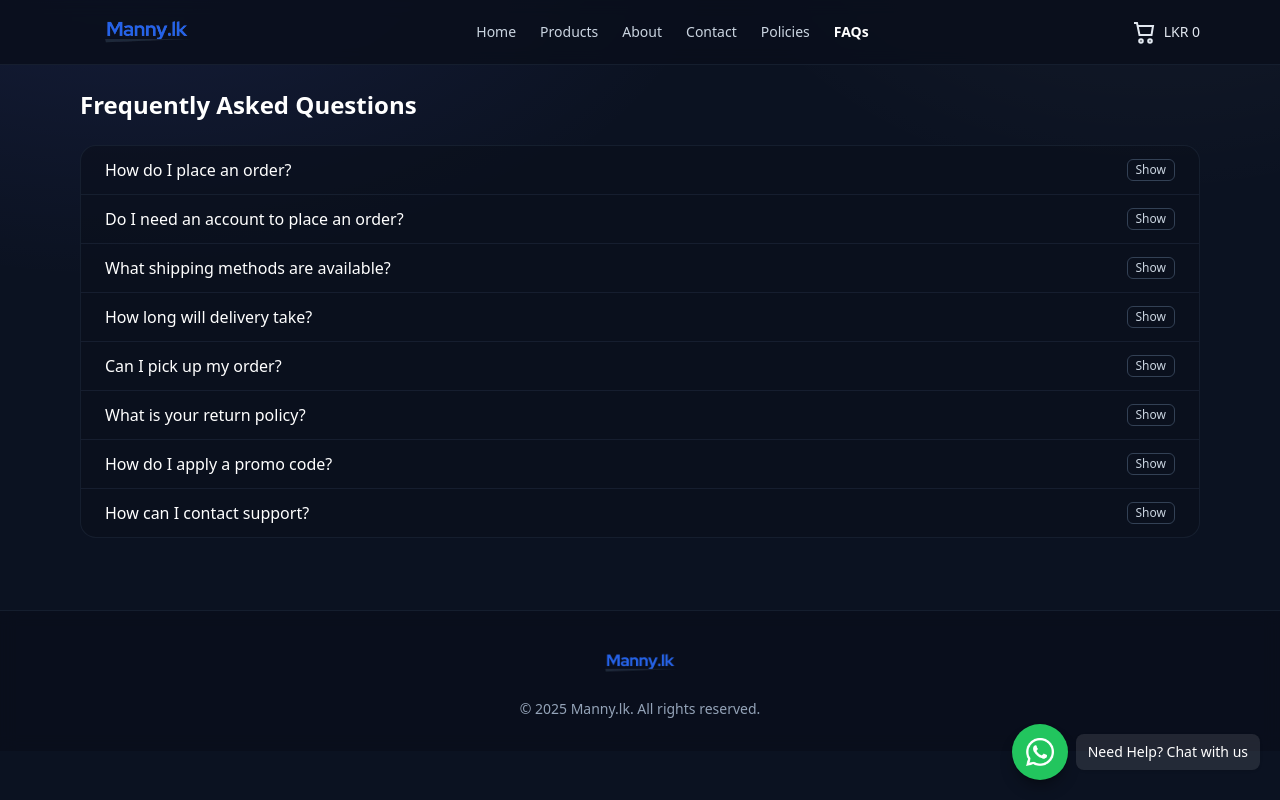
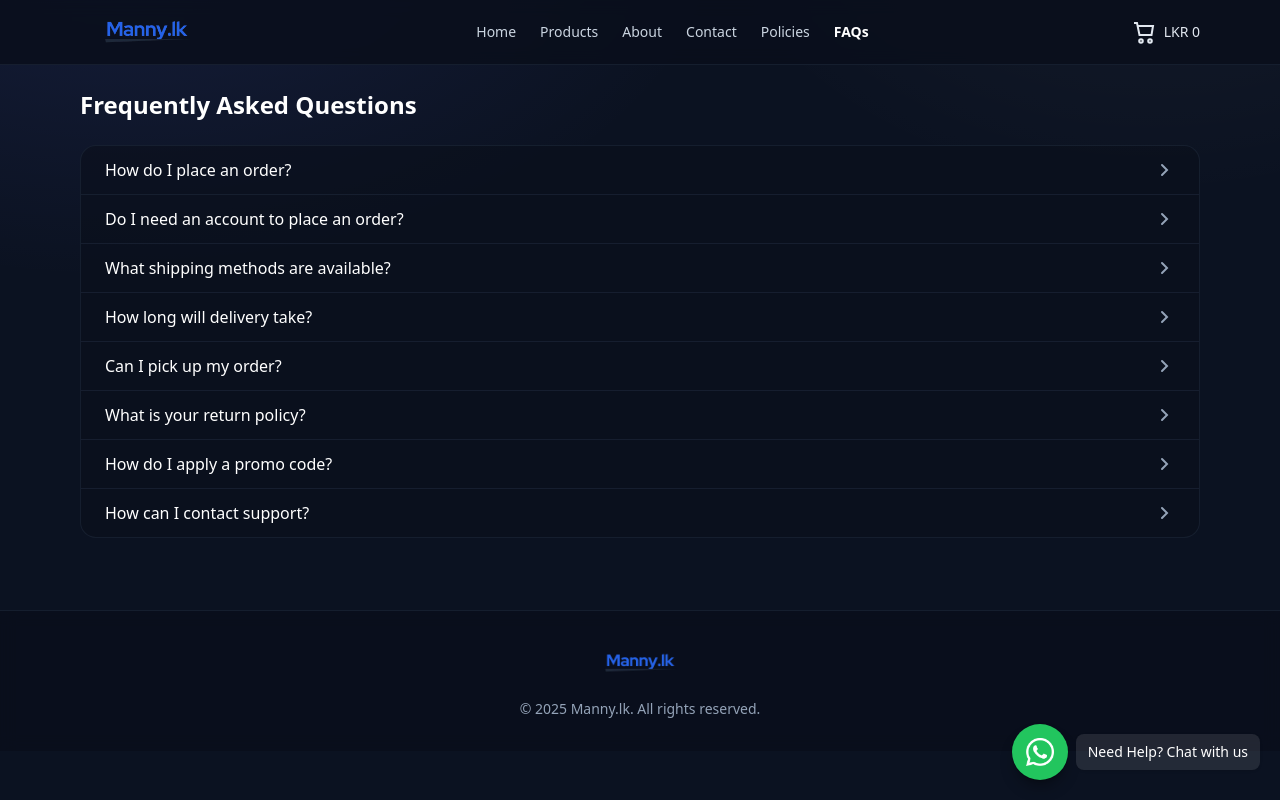
Before and after one commit to UdUdithaEdirisinghe/unm, a Next.js app: page /faq in a window 1280 px wide. Built offline with nearby package versions, Linux system fonts and the light colour scheme.

Commit message:
faq ui improvements

```diff
--- a/src/app/faq/page.tsx
+++ b/src/app/faq/page.tsx
@@ -9,14 +9,14 @@ export const metadata = {
 
 export default function FAQPage() {
   const faqs: { q: string; a: string }[] = [
-    { q: "How do I place an order?", a: "Add items to cart, then checkout. You can pay Cash on Delivery or via bank transfer." },
-    { q: "Do I need an account to place an order?", a: "No. Guest checkout is supported. Creating an account helps you track orders." },
-    { q: "What shipping methods are available?", a: "Island-wide courier. Free shipping may apply when we run promotions." },
-    { q: "How long will delivery take?", a: "Usually 2–5 business days depending on your location and stock." },
-    { q: "Can I pick up my order?", a: "Contact us first; pickup may be possible by arrangement." },
-    { q: "What is your return policy?", a: "7-day return for unopened items. Warranty claims follow the brand’s policy." },
+    { q: "How do I place an order?", a: "Add items to your cart, then checkout securely with Cash on Delivery or bank transfer." },
+    { q: "Do I need an account to place an order?", a: "No, guest checkout is supported. Creating an account helps you track orders and saves your details for next time." },
+    { q: "What shipping methods are available?", a: "Island-wide courier delivery. Free shipping may apply during promotions." },
+    { q: "How long will delivery take?", a: "Usually 2–5 business days depending on location and stock availability." },
+    { q: "Can I pick up my order?", a: "Pickup may be arranged if you contact us directly before placing the order." },
+    { q: "What is your return policy?", a: "7-day return for unopened items. Warranty claims follow brand guidelines." },
     { q: "How do I apply a promo code?", a: "Enter it on the checkout page. Valid codes are applied automatically." },
-    { q: "How can I contact support?", a: "Use the Contact page or the WhatsApp button on the site." },
+    { q: "How can I contact support?", a: "Use the Contact page or the WhatsApp button on the site for quick support." },
   ];
 
   return (
@@ -28,8 +28,19 @@ export default function FAQPage() {
           <details key={i} className="group px-4 sm:px-6 py-3">
             <summary className="flex cursor-pointer list-none items-center justify-between">
               <span className="text-white font-medium">{f.q}</span>
-              <span className="ml-4 rounded-md border border-slate-700 px-2 py-0.5 text-xs text-slate-300 group-open:hidden">Show</span>
-              <span className="ml-4 rounded-md border border-slate-700 px-2 py-0.5 text-xs text-slate-300 hidden group-open:inline">Hide</span>
+              {/* Arrow icon */}
+              <svg
+                className="h-5 w-5 text-slate-400 transition-transform group-open:rotate-90"
+                xmlns="http://www.w3.org/2000/svg"
+                viewBox="0 0 20 20"
+                fill="currentColor"
+              >
+                <path
+                  fillRule="evenodd"
+                  d="M6.293 4.293a1 1 0 011.414 0L13.414 10l-5.707 5.707a1 1 0 01-1.414-1.414L10.586 10 6.293 5.707a1 1 0 010-1.414z"
+                  clipRule="evenodd"
+                />
+              </svg>
             </summary>
             <div className="pt-2 text-slate-300">{f.a}</div>
           </details>
```
